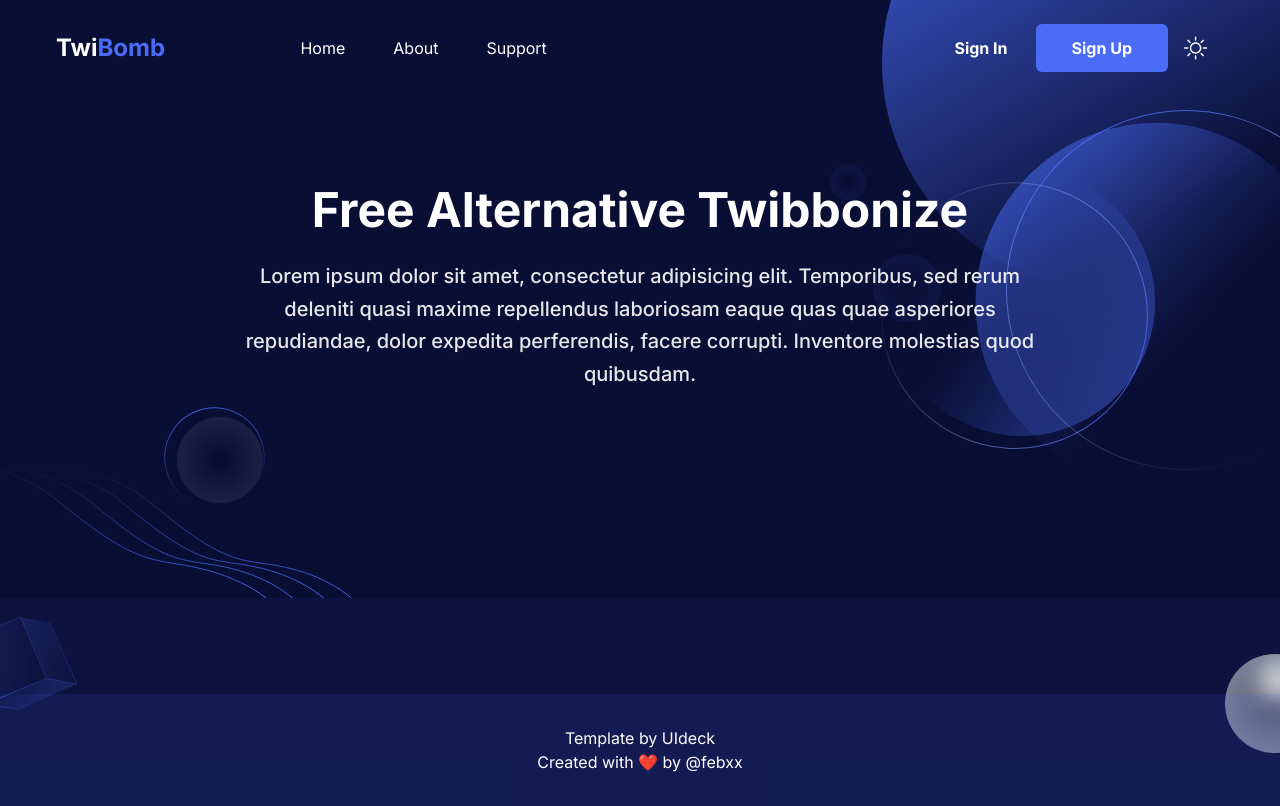
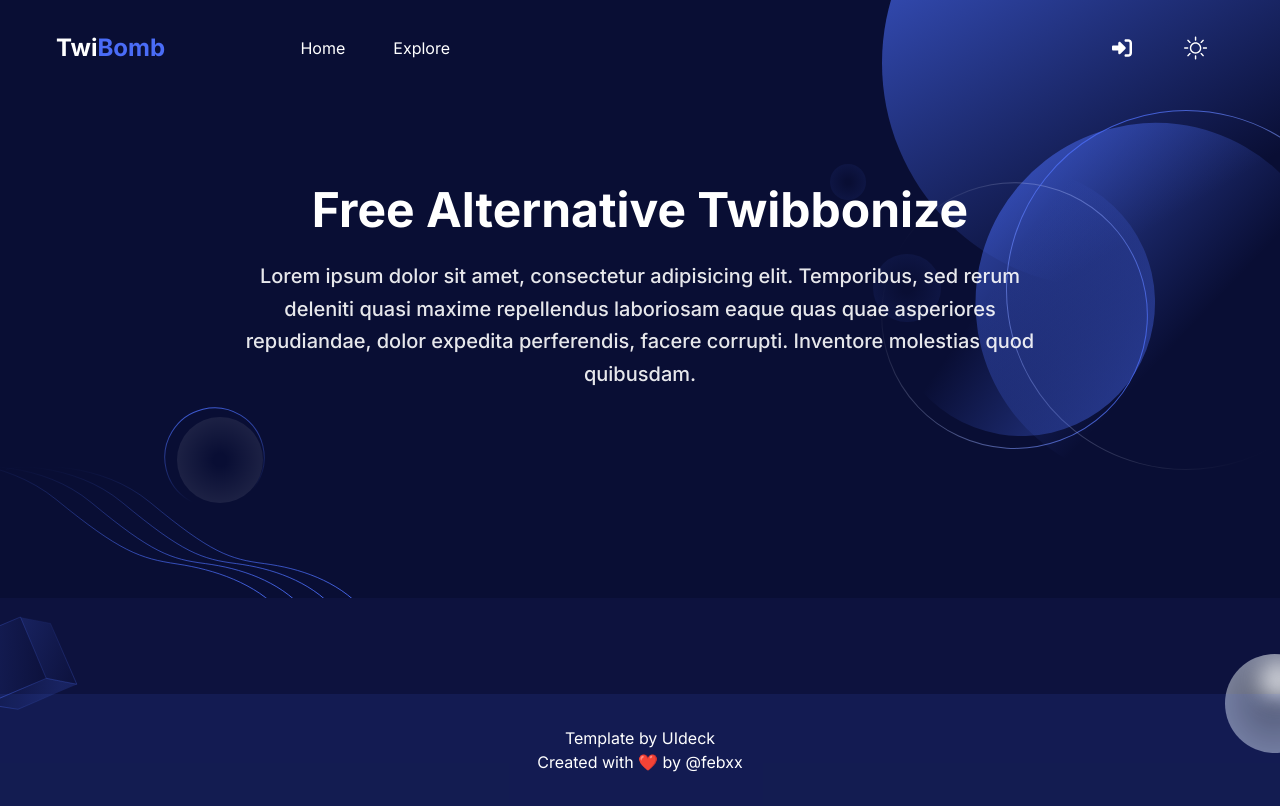
Before and after one commit to febxx/twibomb, a Next.js app: page / in a window 1280 px wide. Built offline with nearby package versions, Linux system fonts and the light colour scheme.

Commit message:
feat: update header menu

```diff
--- a/components/Header/index.tsx
+++ b/components/Header/index.tsx
@@ -4,6 +4,7 @@
 import { useEffect, useState } from "react";
 import ThemeToggler from "./ThemeToggler";
 import menuData from "./menuData";
+import { FaRightToBracket } from "react-icons/fa6";
 
 const Header = () => {
   // Navbar toggle
@@ -139,15 +140,9 @@
               <div className="flex items-center justify-end pr-16 lg:pr-0">
                 <Link
                   href="/signin"
-                  className="hidden py-3 px-7 text-base font-bold text-dark hover:opacity-70 dark:text-white md:block"
+                  className="ease-in-up rounded-md py-3 px-8 text-base font-bold text-xl text-dark dark:text-white transition duration-300 md:block md:px-9 lg:px-6 xl:px-9"
                 >
-                  Sign In
-                </Link>
-                <Link
-                  href="/signup"
-                  className="ease-in-up hidden rounded-md bg-primary py-3 px-8 text-base font-bold text-white transition duration-300 hover:bg-opacity-90 hover:shadow-signUp md:block md:px-9 lg:px-6 xl:px-9"
-                >
-                  Sign Up
+                  <FaRightToBracket />
                 </Link>
                 <div>
                   <ThemeToggler />
--- a/components/Header/menuData.tsx
+++ b/components/Header/menuData.tsx
@@ -9,22 +9,28 @@
   },
   {
     id: 2,
-    title: "About",
-    path: "/about",
+    title: "Explore",
+    path: "/explore",
     newTab: false,
   },
+  // {
+  //   id: 3,
+  //   title: "About",
+  //   path: "/about",
+  //   newTab: false,
+  // },
   // {
   //   id: 33,
   //   title: "Blog",
   //   path: "/blog",
   //   newTab: false,
   // },
-  {
-    id: 3,
-    title: "Support",
-    path: "/contact",
-    newTab: false,
-  },
+  // {
+  //   id: 4,
+  //   title: "Support",
+  //   path: "/contact",
+  //   newTab: false,
+  // },
   // {
   //   id: 4,
   //   title: "Pages",
```
